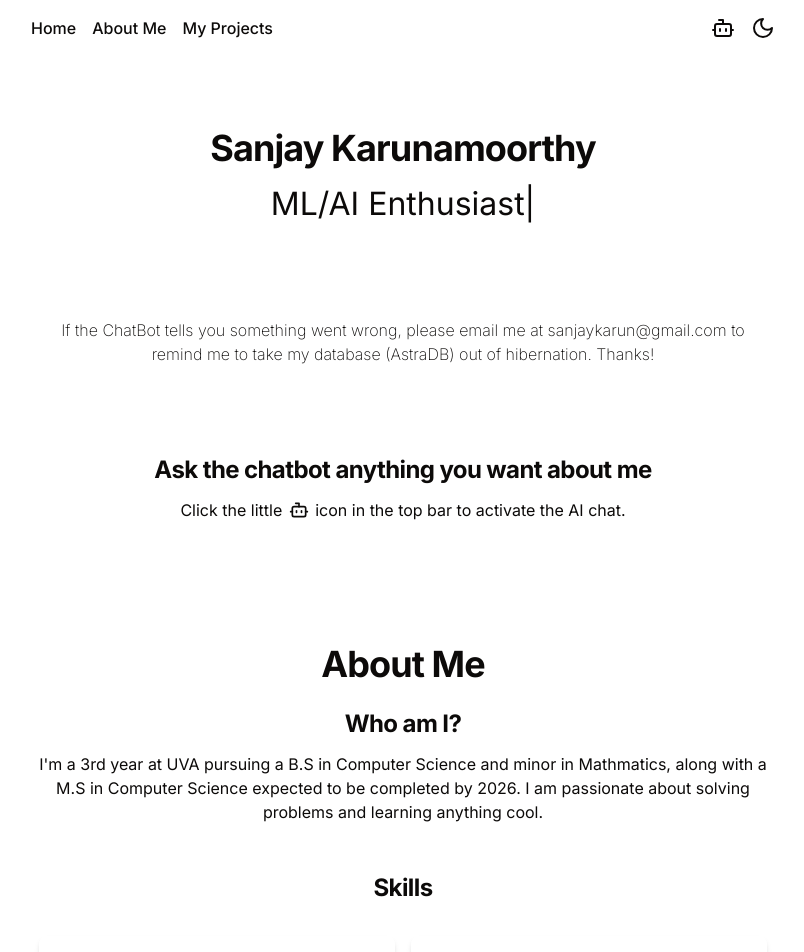
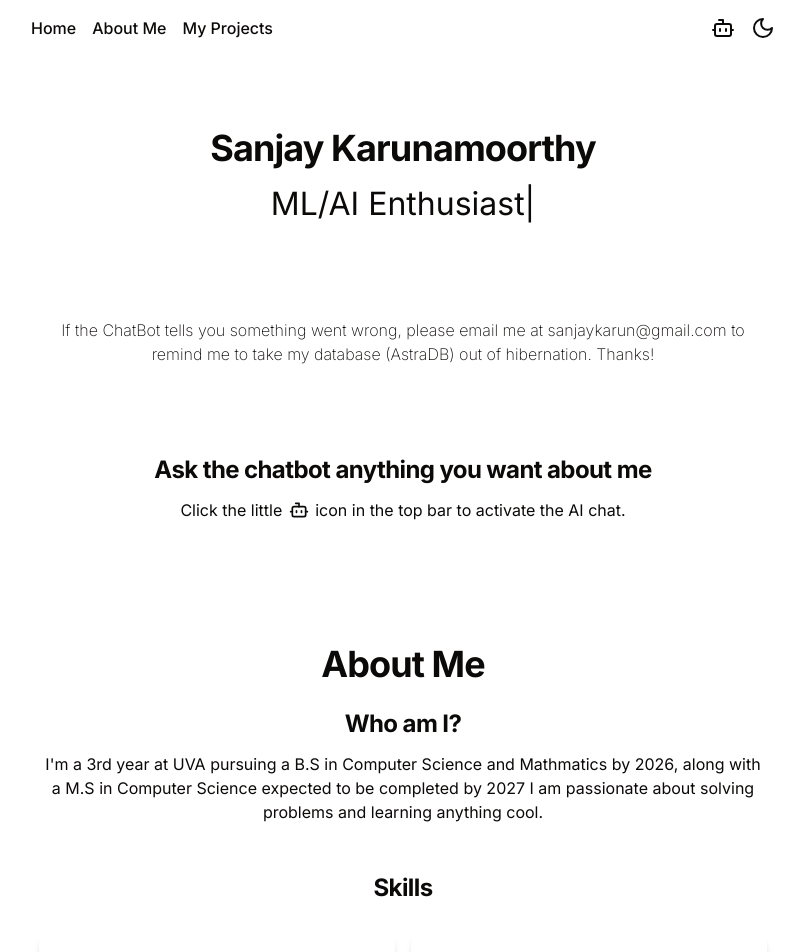
Before and after one commit to SanjayKarun4444/sanjay_portfolio, a Next.js app: page / in a window 1280 px wide. Shown: the top 952 px of the page, without its empty margins (237-1041 px from the left). Built offline with nearby package versions, Linux system fonts and the light colour scheme.

Commit message:
some more editing

```diff
--- a/src/app/page.tsx
+++ b/src/app/page.tsx
@@ -95,8 +95,8 @@ const Home = () => {
           </div>
           <br />
 
-          {/* <p className='text-center sm:text-start'> I&apos;m a 3rd year at UVA. I'm making this because I'm bored.
-            I love problem solving and learning new things, like making this website.</p> */}
+          {/* <p className='text-center sm:text-start'> I&apos;m a 3rd year at UVA. I'm making this because I'm bored, and love problem
+                  solving and learning new things, like making this website.</p> */}
         </div>
       </section>
       <p className='space-y-3 text-center font-extralight'>
@@ -124,7 +124,7 @@ const Home = () => {
                 <div className="space-y-3">
                   <H2 className="text-center">Who am I?</H2>
                   <p className="text-center">
-                    I&apos;m a 3rd year at UVA pursuing a B.S in Computer Science and minor in Mathmatics, along with a M.S in Computer Science expected to be completed by 2026.
+                    I&apos;m a 3rd year at UVA pursuing a B.S in Computer Science and Mathmatics by 2026, along with a M.S in Computer Science expected to be completed by 2027
                     I am passionate about solving problems and learning anything cool.
                   </p>
                 </div>
```
